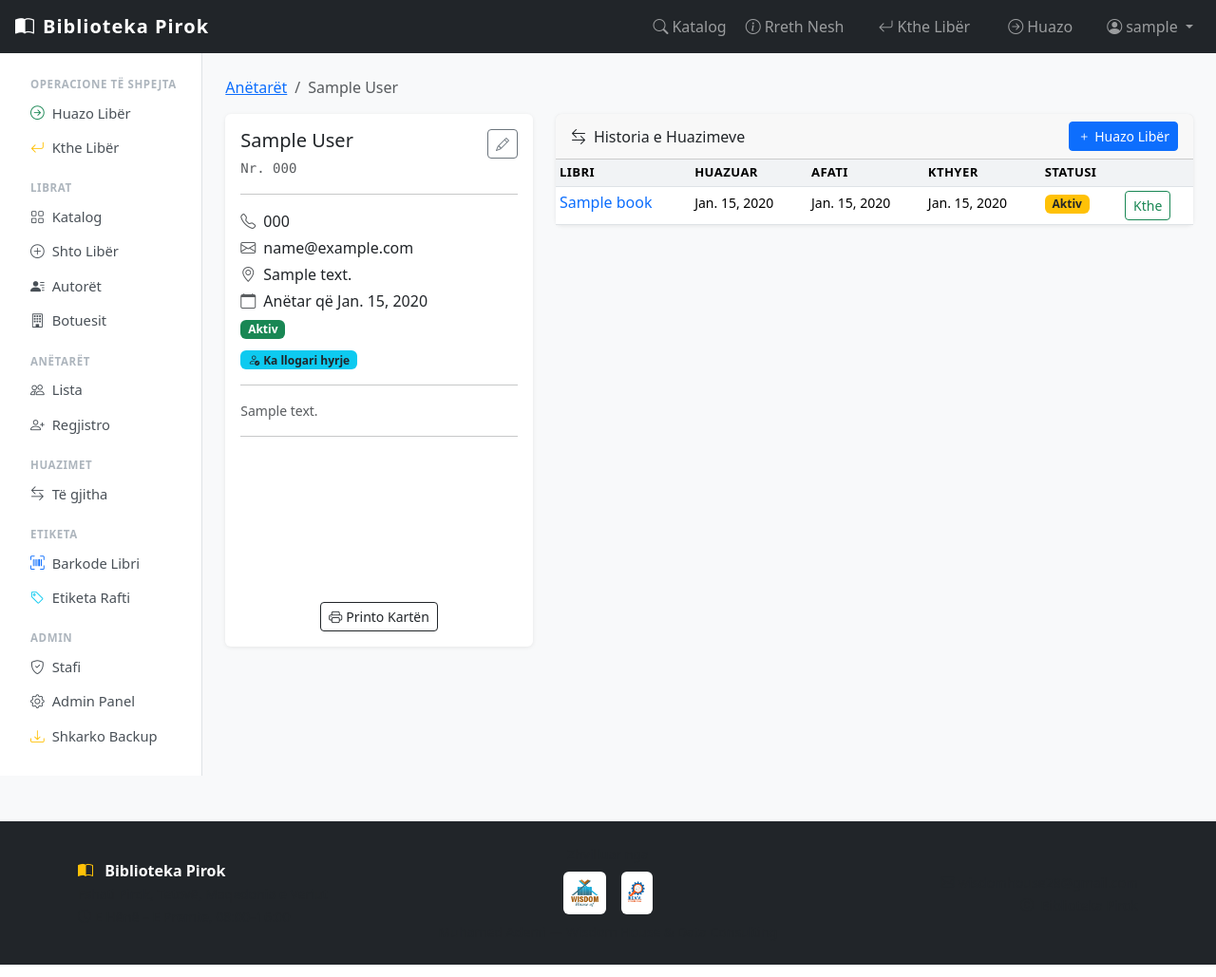
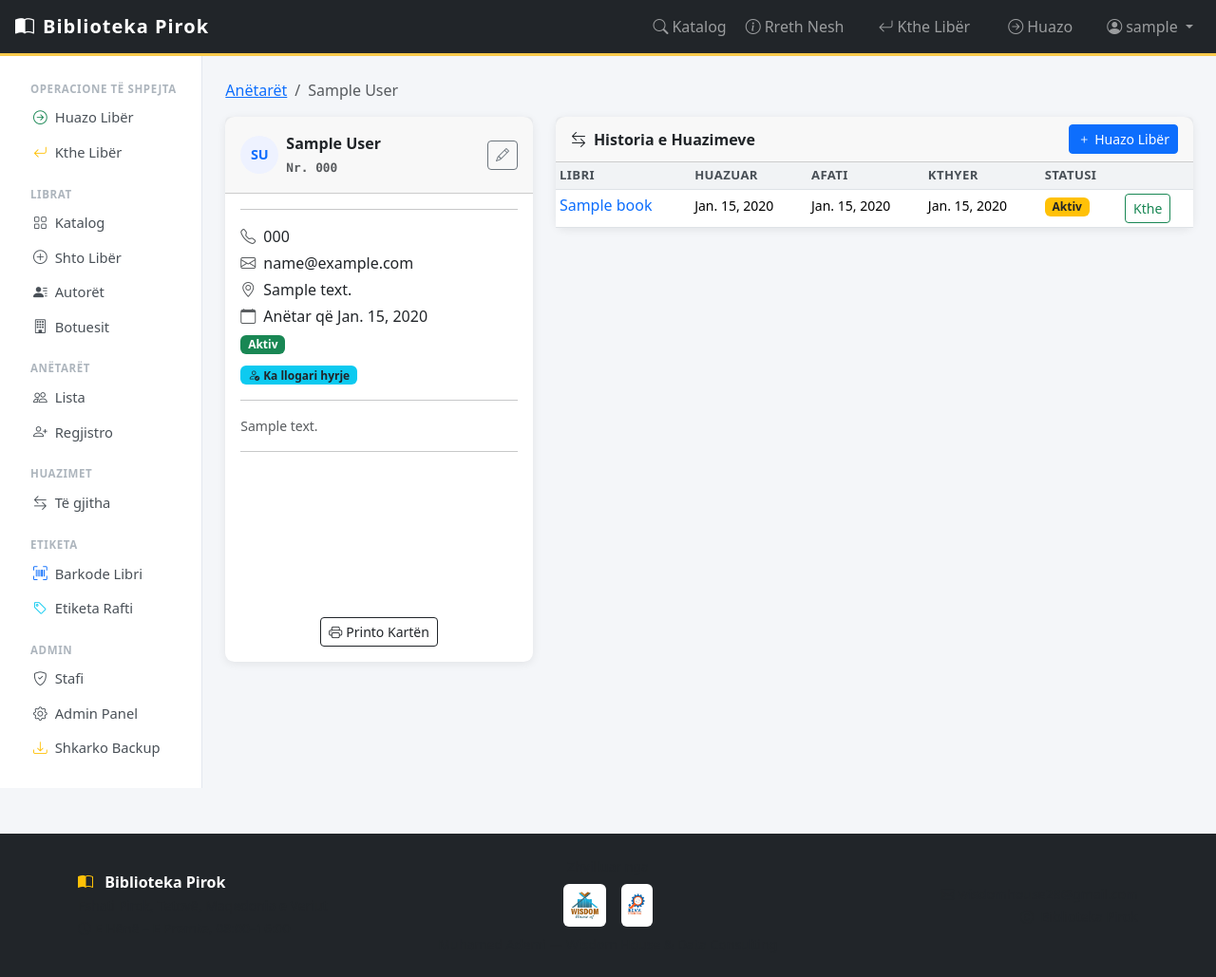
Before and after one commit to MuhamedAdemi/biblioteka-pirok, a Django app: page /anetaret/00000000-0000-0000-0000-000000000001/ in a window 1280 px wide. Shown: the whole page at 95% size. Run offline with Django 4.2, Linux system fonts and the light colour scheme; a user stored in the database is signed in; tables that the repository leaves empty hold one stand-in row (values such as "Sample post"); some libraries are stand-ins or nearby versions.

Commit message:
V15: Dizajn i permiresuar - navbar, sidebar, badges, avatare
- base.html: navbar me vije te verdhe, sidebar active state blu, hije kartash me e mire
- catalog.html: badge gjuhe SQ/MK/EN/TJ ne kolonen e titullit
- loan_list.html: rreshtat vonuara me sfond te kuq (table-danger)
- member_list.html + member_detail.html: avatar me iniciale
- book_detail.html: card-header me titull + butonat e aksioneve

Co-Authored-By: Claude Sonnet 4.6 <noreply@anthropic.com>

```diff
--- a/libra/templates/libra/catalog.html
+++ b/libra/templates/libra/catalog.html
@@ -57,6 +57,10 @@
           <tr>
             <td>
               <a href="{% url 'book_detail' book.pk %}" class="text-decoration-none fw-semibold">{{ book.title }}</a>
+              {% if book.language == 'sq' %}<span class="lang-badge lang-sq ms-1">SQ</span>
+              {% elif book.language == 'mk' %}<span class="lang-badge lang-mk ms-1">MK</span>
+              {% elif book.language == 'en' %}<span class="lang-badge lang-en ms-1">EN</span>
+              {% else %}<span class="lang-badge lang-other ms-1">TJ</span>{% endif %}
               {% if book.subtitle %}<br><small class="text-muted">{{ book.subtitle }}</small>{% endif %}
             </td>
             <td>
@@ -88,7 +92,7 @@
             </td>
           </tr>
           {% empty %}
-          <tr><td colspan="7" class="text-center text-muted py-4">Nuk u gjet asnjë libër.</td></tr>
+          <tr><td colspan="8" class="text-center text-muted py-4">Nuk u gjet asnjë libër.</td></tr>
           {% endfor %}
         </tbody>
       </table>
--- a/libra/templates/libra/loan_list.html
+++ b/libra/templates/libra/loan_list.html
@@ -29,7 +29,7 @@
       </thead>
       <tbody>
         {% for loan in loans %}
-        <tr>
+        <tr{% if loan.status == 'overdue' %} class="table-danger"{% endif %}>
           <td><a href="{% url 'book_detail' loan.book.pk %}" class="text-decoration-none">{{ loan.book.title|truncatechars:45 }}</a></td>
           <td><a href="{% url 'member_detail' loan.member.pk %}" class="text-decoration-none">{{ loan.member.full_name }}</a></td>
           <td><small>{{ loan.loan_date }}</small></td>
--- a/libra/templates/libra/member_detail.html
+++ b/libra/templates/libra/member_detail.html
@@ -12,17 +12,22 @@
 <div class="row">
   <div class="col-md-4">
     <div class="card mb-3">
+      <div class="card-header d-flex align-items-center justify-content-between py-3">
+        <div class="d-flex align-items-center gap-2">
+          <span class="member-avatar" style="width:40px;height:40px;font-size:.9rem">
+            {{ member.first_name|slice:":1"|upper }}{{ member.last_name|slice:":1"|upper }}
+          </span>
+          <div>
+            <div class="fw-semibold fs-6">{{ member.full_name }}</div>
+            <code class="text-muted" style="font-size:.8rem">Nr. {{ member.membership_number }}</code>
+          </div>
+        </div>
+        <a href="{% url 'member_edit' member.pk %}" class="btn btn-sm btn-outline-secondary">
+          <i class="bi bi-pencil"></i>
+        </a>
+      </div>
       <div class="card-body">
-        <div class="d-flex justify-content-between align-items-start">
-          <div>
-            <h5 class="mb-1">{{ member.full_name }}</h5>
-            <code class="text-muted">Nr. {{ member.membership_number }}</code>
-          </div>
-          <a href="{% url 'member_edit' member.pk %}" class="btn btn-sm btn-outline-secondary">
-            <i class="bi bi-pencil"></i>
-          </a>
-        </div>
-        <hr>
+        <hr class="mt-0 mb-3">
         {% if member.phone %}<p class="mb-1"><i class="bi bi-telephone me-2 text-muted"></i>{{ member.phone }}</p>{% endif %}
         {% if member.email %}<p class="mb-1"><i class="bi bi-envelope me-2 text-muted"></i>{{ member.email }}</p>{% endif %}
         {% if member.address %}<p class="mb-1"><i class="bi bi-geo-alt me-2 text-muted"></i>{{ member.address }}</p>{% endif %}
--- a/templates/base.html
+++ b/templates/base.html
@@ -7,20 +7,37 @@
   <link href="https://cdn.jsdelivr.net/npm/bootstrap@5.3.2/dist/css/bootstrap.min.css" rel="stylesheet">
   <link href="https://cdn.jsdelivr.net/npm/bootstrap-icons@1.11.3/font/bootstrap-icons.min.css" rel="stylesheet">
   <style>
-    body { background-color: #f8f9fa; }
+    body { background-color: #f4f6f9; }
+    .navbar { border-bottom: 3px solid #f8c94b; }
     .navbar-brand { font-weight: 700; letter-spacing: 1px; }
-    .sidebar { min-height: calc(100vh - 56px); background: #fff; border-right: 1px solid #dee2e6; }
-    .sidebar .nav-link { color: #495057; padding: .45rem 1rem; border-radius: .375rem; font-size:.92rem; }
-    .sidebar .nav-link:hover, .sidebar .nav-link.active { background: #e9ecef; color: #212529; }
+    .sidebar { min-height: calc(100vh - 56px); background: #fff; border-right: 1px solid #e3e8ef; }
+    .sidebar .nav-link {
+      color: #495057; padding: .45rem 1rem; border-radius: .375rem; font-size:.92rem;
+      border-left: 3px solid transparent;
+      transition: background .15s, color .15s, border-color .15s;
+    }
+    .sidebar .nav-link:hover { background: #f0f4ff; color: #0d6efd; border-left-color: #b8c8f8; }
+    .sidebar .nav-link.active { background: #eef2ff !important; color: #0d6efd !important; font-weight: 600; border-left-color: #0d6efd; }
     .sidebar .nav-link i { width: 20px; }
     .sidebar .section-label { font-size:.72rem; font-weight:700; text-transform:uppercase;
-                               letter-spacing:.6px; color:#adb5bd; padding:.5rem 1rem .2rem; }
-    .card { border: none; box-shadow: 0 1px 4px rgba(0,0,0,.08); }
+                               letter-spacing:.6px; color:#adb5bd; padding:.6rem 1rem .2rem; }
+    .card { border: none; box-shadow: 0 2px 10px rgba(0,0,0,.08); border-radius: .6rem !important; }
+    .card-header { font-weight: 600; }
     .stat-card { border-left: 4px solid; }
-    .table th { background: #f1f3f5; font-weight:600; font-size:.82rem; text-transform:uppercase; letter-spacing:.4px; }
+    .table th { background: #f1f3f5; font-weight:600; font-size:.82rem; text-transform:uppercase; letter-spacing:.4px; color:#495057; }
     .badge-available { background:#d1fae5; color:#065f46; }
     .badge-unavailable { background:#fee2e2; color:#991b1b; }
     .quick-btn { font-size:1.05rem; padding:.6rem 1.2rem; }
+    .member-avatar {
+      width:32px; height:32px; border-radius:50%; flex-shrink:0;
+      background:#eef2ff; color:#0d6efd; font-size:.75rem; font-weight:700;
+      display:inline-flex; align-items:center; justify-content:center;
+    }
+    .lang-badge { font-size:.68rem; padding:2px 5px; border-radius:4px; font-weight:700; vertical-align:middle; }
+    .lang-sq { background:#cfe2ff; color:#084298; }
+    .lang-mk { background:#f8d7da; color:#842029; }
+    .lang-en { background:#d1e7dd; color:#0a3622; }
+    .lang-other { background:#e2e3e5; color:#41464b; }
   </style>
 </head>
 <body>
```
Also changed, not shown: libra/templates/libra/book_detail.html (+4 -5 lines), libra/templates/libra/member_list.html (+6 -1 lines).
